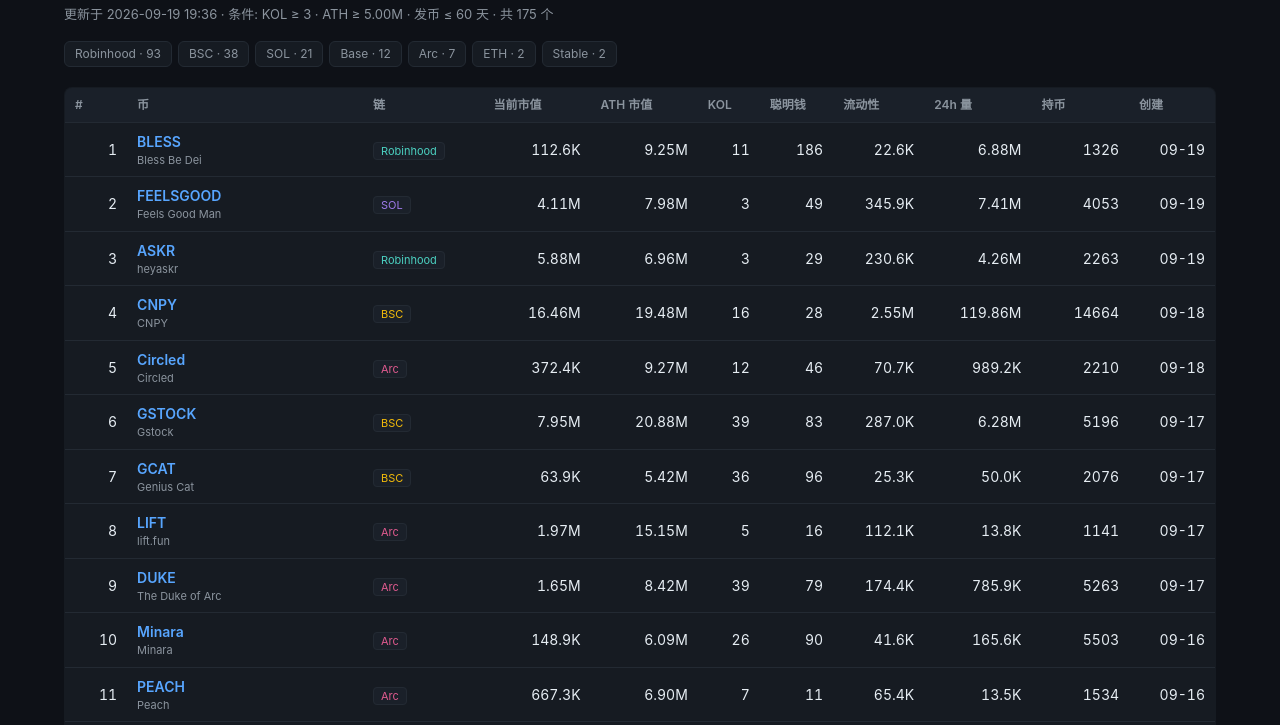
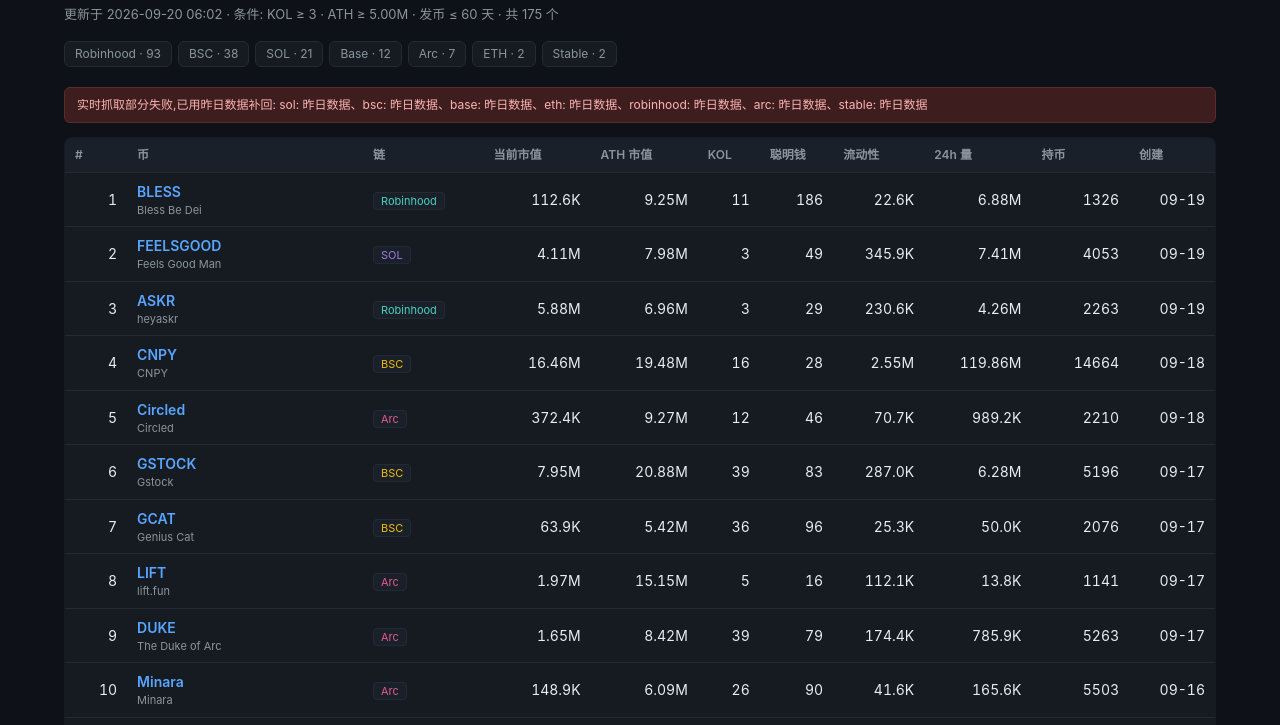
Before and after one commit to yu-cc-patrick/golden-dog-dashboard, a plain HTML site: page index.html in a window 1280 px wide. Shown: the part 53-778 px from the top of the page. Drawn offline with Linux system fonts and the light colour scheme.

Commit message:
看板更新 2026-09-20 06:02

```diff
--- a/index.html
+++ b/index.html
@@ -45,9 +45,9 @@ table{min-width:780px}
 <body>
 <div class="wrap">
 <h1>🐕 全链金狗看板</h1>
-<div class="sub">更新于 2026-09-19 19:36 · 条件: KOL ≥ 3 · ATH ≥ 5.00M · 发币 ≤ 60 天 · 共 175 个</div>
+<div class="sub">更新于 2026-09-20 06:02 · 条件: KOL ≥ 3 · ATH ≥ 5.00M · 发币 ≤ 60 天 · 共 175 个</div>
 <div class="badges"><span class="badge">Robinhood · 93</span><span class="badge">BSC · 38</span><span class="badge">SOL · 21</span><span class="badge">Base · 12</span><span class="badge">Arc · 7</span><span class="badge">ETH · 2</span><span class="badge">Stable · 2</span></div>
-
+<div class="err">实时抓取部分失败,已用昨日数据补回: sol: 昨日数据、bsc: 昨日数据、base: 昨日数据、eth: 昨日数据、robinhood: 昨日数据、arc: 昨日数据、stable: 昨日数据</div>
 <div class="table-wrap"><table id="t">
 <thead><tr>
 <th data-k="rank" data-t="n">#</th>
```
